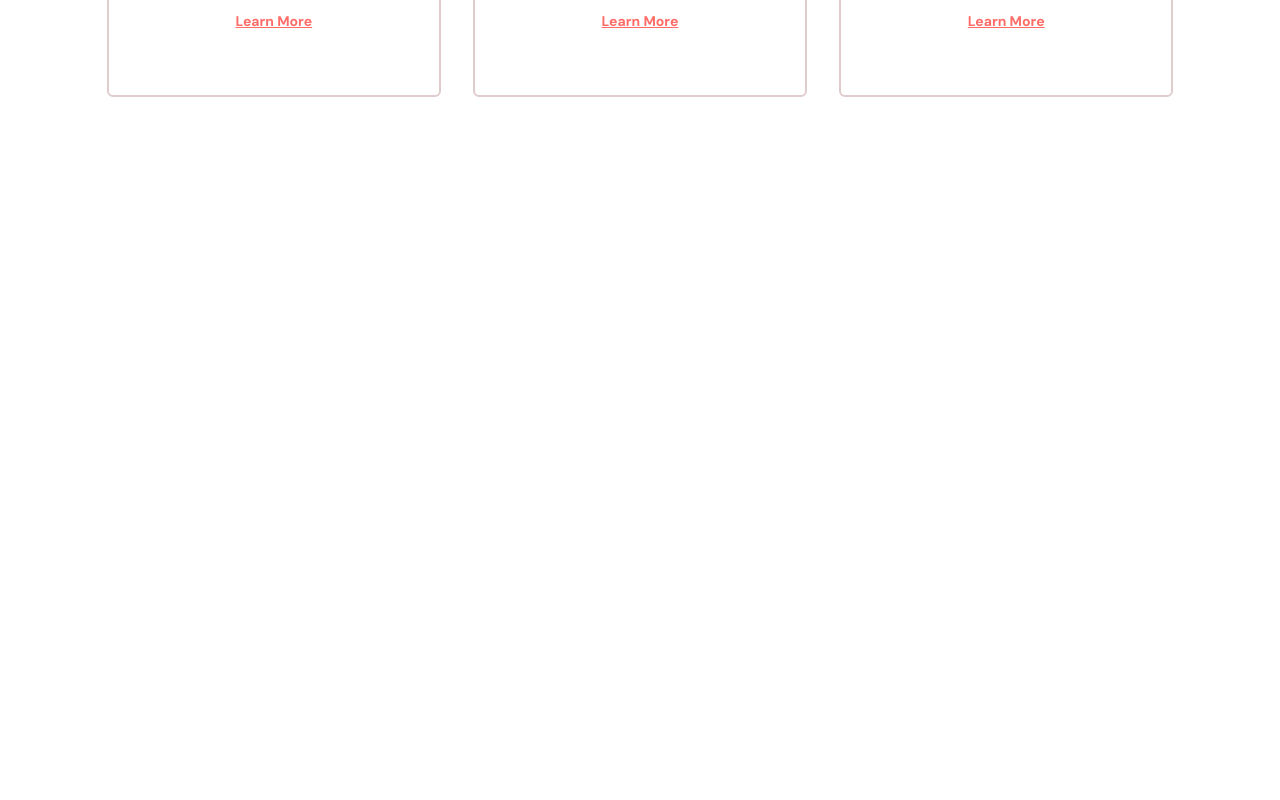
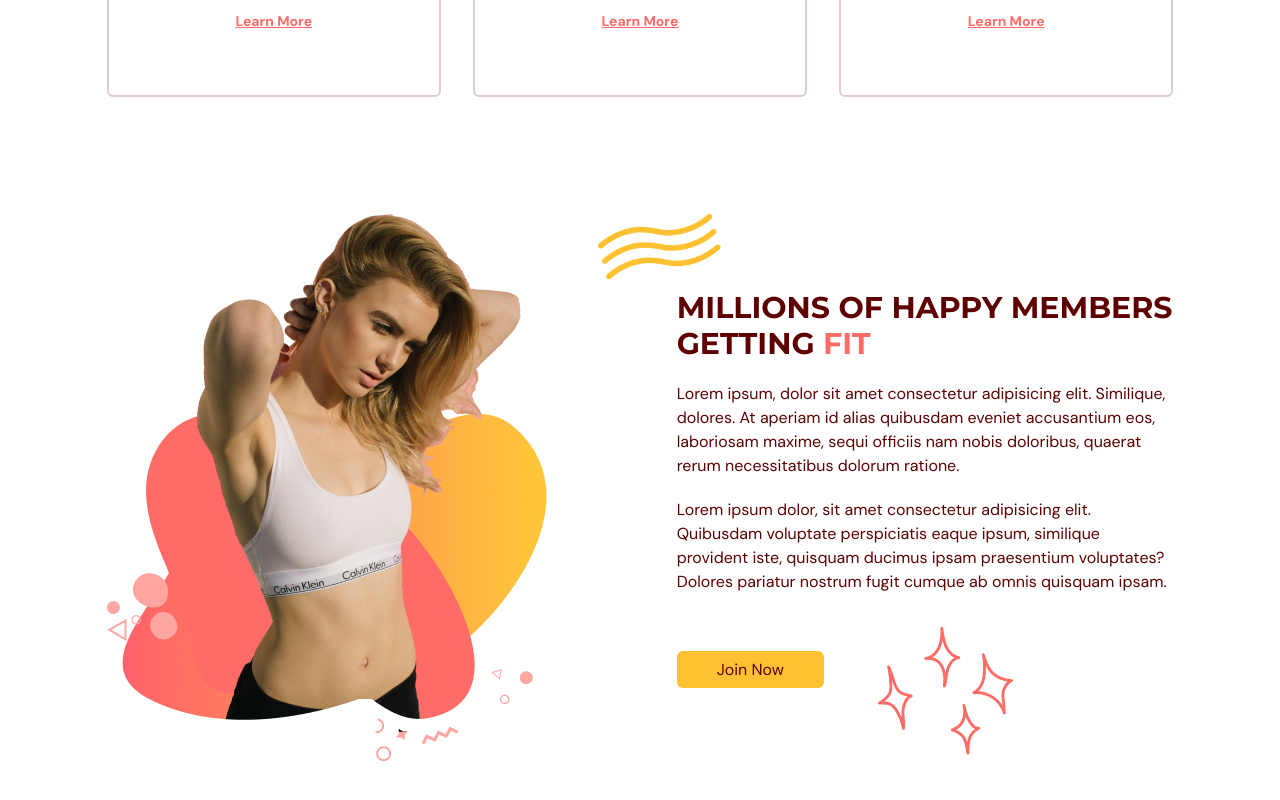
Before and after one commit to NickolasFchinni/projeto-hairdresses.typescript, a React (Vite) app in the folder HairdresserWebsite/: page / in a window 1280 px wide. Shown: the part 1331-2131 px from the top of the page. Before the commit the page ends 1600 px from the top, so only its background shows below. Built offline with nearby package versions, Linux system fonts and the light colour scheme.

Commit message:
ourClassesPage

```diff
--- a/HairdresserWebsite/src/App.tsx
+++ b/HairdresserWebsite/src/App.tsx
@@ -3,6 +3,7 @@ import Home from '@/scenes/home'
 import Benefits from '@/scenes/benefits'
 import { useEffect, useState } from 'react';
 import SelectedPage from './shared/types';
+import OurClasses from '@/scenes/ourclasses'
 
 
 function App() {
--- a/HairdresserWebsite/src/scenes/benefits/index.tsx
+++ b/HairdresserWebsite/src/scenes/benefits/index.tsx
@@ -8,6 +8,8 @@ import {
 import { motion } from 'framer-motion';
 import HText from "@/shared/HText";
 import Benefit from "./Benefit";
+import ActionButton from "@/shared/ActionButton";
+import BenefitsPageGraphic from '@/assets/BenefitsPageGraphic.png'
 
 const benefits: Array<BenefitType> = [
   {
@@ -47,12 +49,22 @@ const index = ({setSelectedPage}: Props) => {
       <motion.div
         onViewportEnter={() => setSelectedPage(SelectedPage.Benefits)}
       >
-        <div className="md:my-5 md:w-3/5">
+        <motion.div
+            className="md:my-5 md:w-3/5"
+            initial='hidden'
+            whileInView='visible'
+            viewport={{ once: true, amount: 0.5 }}
+            transition={{ duration: .5 }}
+            variants={{
+              hidden: {opacity: 0, x:-50},
+              visible: {opacity:1, x:0},
+            }}
+           >
           <HText>MORE THAN JUST GYM.</HText>
           <p className="my-5 text-sm">
             Lorem ipsum dolor sit amet consectetur adipisicing elit. Molestias voluptas ratione fuga corrupti commodi. Eveniet, error atque. Numquam aliquam nesciunt tempore, minus, commodi similique ex non deleniti veniam incidunt explicabo.
           </p>
-        </div>
+        </motion.div>
         <motion.div
           className="md:flex items-center justify-between gap-8 mt-5"
           initial="hidden"
@@ -70,6 +82,51 @@ const index = ({setSelectedPage}: Props) => {
             />
           ))}
         </motion.div>
+        <div className="mt-16 items-center justify-between gap-20 md:mt-28 md:flex">
+          <img className="mx-auto" src={BenefitsPageGraphic} alt="benefits-page-graphic" />
+          <div>
+            <div className="relative">
+              <div className="before:absolute before:-top-20 before:-left-20 before:z-[-1] before:content-abstractwaves">
+                <motion.div
+                  initial='hidden'
+                  whileInView='visible'
+                  viewport={{ once: true, amount: 0.5 }}
+                  transition={{ duration: .5 }}
+                  variants={{
+                    hidden: {opacity: 0, x: 50},
+                    visible: {opacity:1, x:0},
+                  }}
+                >
+                  <HText>
+                    MILLIONS OF HAPPY MEMBERS GETTING{" "}
+                    <span className="text-primary-500">FIT</span>
+                  </HText>
+                </motion.div>
+              </div>
+            </div>
+            <motion.div
+              initial='hidden'
+              whileInView='visible'
+              viewport={{ once: true, amount: 0.5 }}
+              transition={{ duration: .5 }}
+              variants={{
+                hidden: {opacity: 0, x:-50},
+                visible: {opacity:1, x:0},
+              }}
+            >
+              <p className="my-5">Lorem ipsum, dolor sit amet consectetur adipisicing elit. Similique, dolores. At aperiam id alias quibusdam eveniet accusantium eos, laboriosam maxime, sequi officiis nam nobis doloribus, quaerat rerum necessitatibus dolorum ratione.</p>
+              <p className="mb-5">Lorem ipsum dolor, sit amet consectetur adipisicing elit. Quibusdam voluptate perspiciatis eaque ipsum, similique provident iste, quisquam ducimus ipsam praesentium voluptates? Dolores pariatur nostrum fugit cumque ab omnis quisquam ipsam.</p>
+            </motion.div>
+            <div className="relative mt-16">
+              <div className="before:absolute before:-bottom-20 before:right-40 before:z-[-1] before:content-sparkles">
+                <ActionButton setSelectedPage={setSelectedPage}>
+                  Join Now
+                </ActionButton>
+              </div>
+
+            </div>
+          </div>
+        </div>
       </motion.div>
     </section>
   )
--- /dev/null
+++ b/HairdresserWebsite/src/scenes/ourclasses/index.tsx
@@ -0,0 +1,43 @@
+import SelectedPage from '@/shared/types'
+import image1 from '@/assets/image1.png'
+import image2 from '@/assets/image2.png'
+import image3 from '@/assets/image3.png'
+import image4 from '@/assets/image4.png'
+import image5 from '@/assets/image5.png'
+import image6 from '@/assets/image6.png'
+import { motion } from 'framer-motion'
+import HText from '@/shared/HText'
+
+type Props = {
+  setSelectedPage: (value: SelectedPage) => void
+}
+
+function OurClasses({ setSelectedPage }: Props) {
+  return (
+    <section id='ourclasses' className='w-full bg-primary-100 py-40'>
+      <motion.div
+        onViewportEnter={() => setSelectedPage(SelectedPage.OurClasses)}
+      >
+        <motion.div
+          className='mx-auto w-5/6'
+          initial='hidden'
+          whileInView='visible'
+          viewport={{ once: true, amount: 0.5 }}
+          transition={{ duration: .5 }}
+          variants={{
+            hidden: {opacity: 0, x:-50},
+            visible: {opacity:1, x:0},
+          }}
+        >
+          <div className='md:w-3/5'>
+            <HText>OUR CLASSES</HText>
+            <p className='py-5'>Lorem ipsum, dolor sit amet consectetur adipisicing elit. Numquam natus sit doloremque sed qui excepturi, suscipit explicabo aperiam! Aspernatur saepe nesciunt sunt voluptatum cum quas et harum aut sequi vero?</p>
+          </div>
+        </motion.div>
+        <div></div>
+      </motion.div>
+    </section>
+  )
+}
+
+export default OurClasses
```
